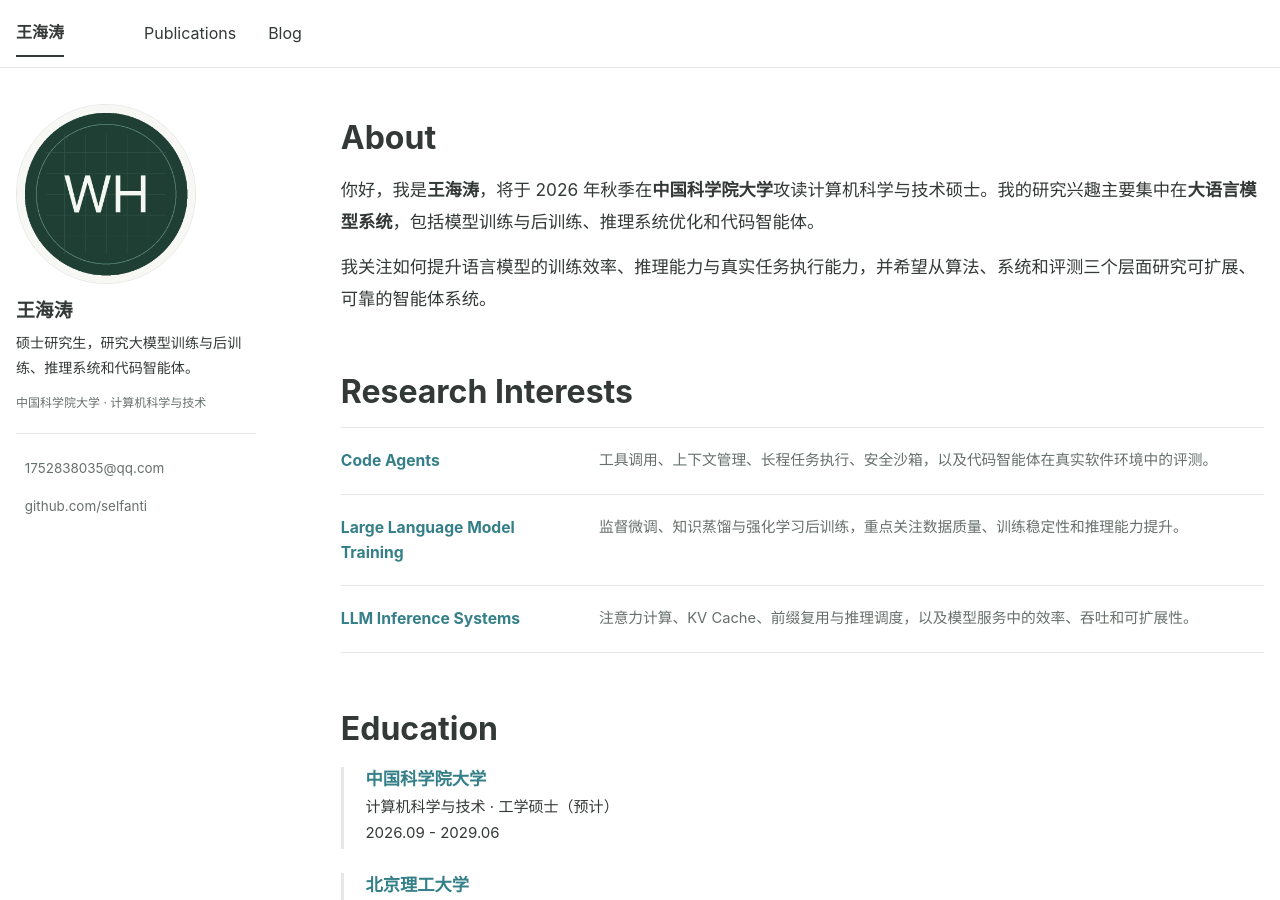
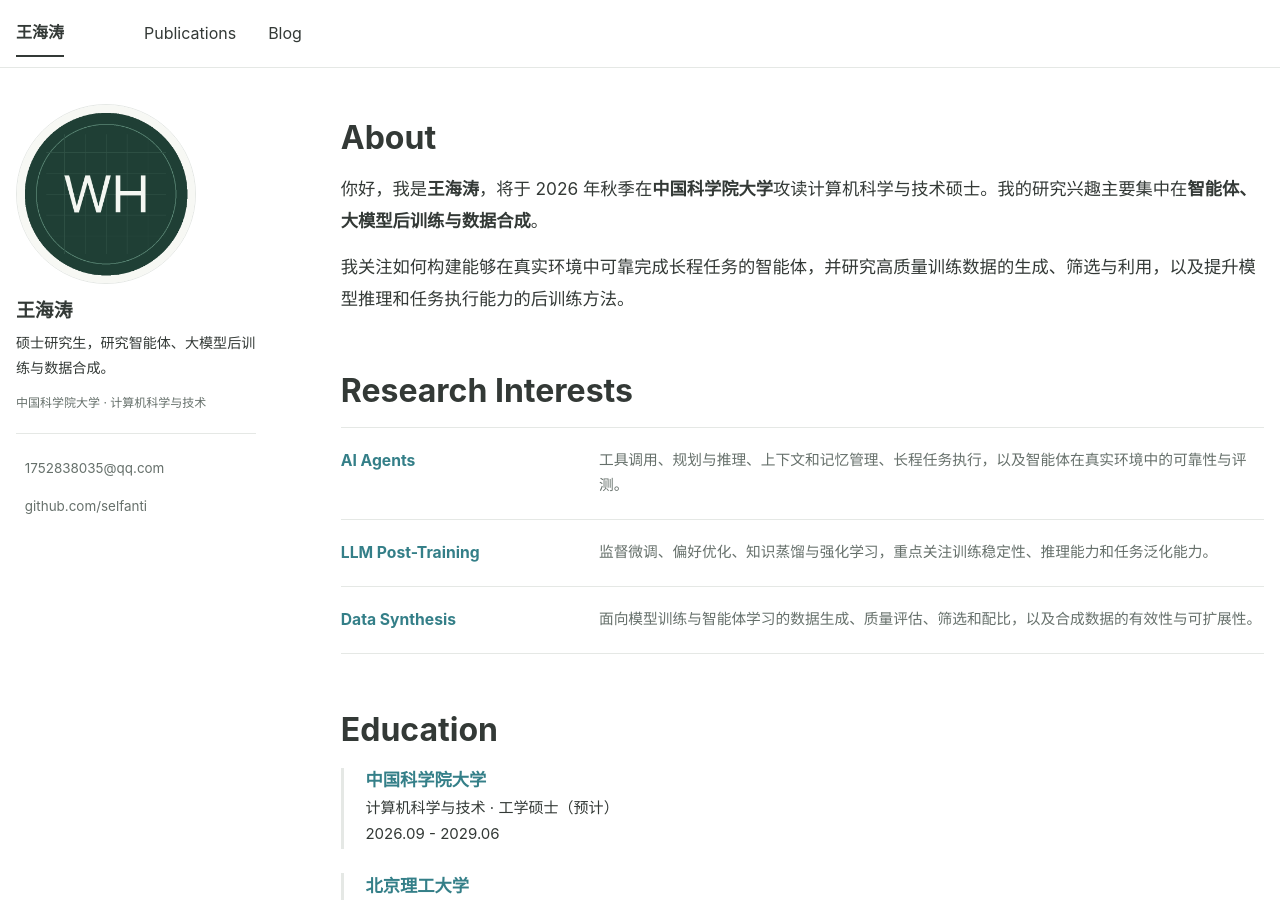
Before and after one commit to selfanti/selfanti.github.io, a Jekyll site: the page built from _pages/about.md, in a window 1280 px wide and 900 px high. Built offline with Jekyll 4.4.1, drawn with Linux system fonts in a browser that asks for light colours; a script that is not in the unit is left out.

Commit message:
Update research interests

```diff
--- a/_config.yml
+++ b/_config.yml
@@ -3,7 +3,7 @@ site_theme: "default"
 title: "王海涛"
 title_separator: "·"
 name: &name "王海涛"
-description: &description "王海涛的个人主页，关注大模型训练、推理优化、强化学习与代码智能体。"
+description: &description "王海涛的个人主页，关注智能体、大模型后训练与数据合成。"
 url: "https://selfanti.github.io"
 baseurl: ""
 repository: "selfanti/selfanti.github.io"
@@ -12,7 +12,7 @@ timezone: "Asia/Shanghai"
 author:
   avatar: "profile-avatar.png"
   name: "王海涛"
-  bio: "硕士研究生，研究大模型训练与后训练、推理系统和代码智能体。"
+  bio: "硕士研究生，研究智能体、大模型后训练与数据合成。"
   employer: "中国科学院大学 · 计算机科学与技术"
   email: "1752838035@qq.com"
   github: "selfanti"
--- a/_pages/about.md
+++ b/_pages/about.md
@@ -7,24 +7,24 @@ classes: home-page
 
 <section class="academic-about" aria-labelledby="about-title">
   <h1 id="about-title">About</h1>
-  <p>你好，我是<strong>王海涛</strong>，将于 2026 年秋季在<strong>中国科学院大学</strong>攻读计算机科学与技术硕士。我的研究兴趣主要集中在<strong>大语言模型系统</strong>，包括模型训练与后训练、推理系统优化和代码智能体。</p>
-  <p>我关注如何提升语言模型的训练效率、推理能力与真实任务执行能力，并希望从算法、系统和评测三个层面研究可扩展、可靠的智能体系统。</p>
+  <p>你好，我是<strong>王海涛</strong>，将于 2026 年秋季在<strong>中国科学院大学</strong>攻读计算机科学与技术硕士。我的研究兴趣主要集中在<strong>智能体、大模型后训练与数据合成</strong>。</p>
+  <p>我关注如何构建能够在真实环境中可靠完成长程任务的智能体，并研究高质量训练数据的生成、筛选与利用，以及提升模型推理和任务执行能力的后训练方法。</p>
 </section>
 
 <section class="research-section" aria-labelledby="research-title">
   <h2 id="research-title">Research Interests</h2>
   <div class="research-interest-list">
     <article>
-      <h3>Code Agents</h3>
-      <p>工具调用、上下文管理、长程任务执行、安全沙箱，以及代码智能体在真实软件环境中的评测。</p>
+      <h3>AI Agents</h3>
+      <p>工具调用、规划与推理、上下文和记忆管理、长程任务执行，以及智能体在真实环境中的可靠性与评测。</p>
     </article>
     <article>
-      <h3>Large Language Model Training</h3>
-      <p>监督微调、知识蒸馏与强化学习后训练，重点关注数据质量、训练稳定性和推理能力提升。</p>
+      <h3>LLM Post-Training</h3>
+      <p>监督微调、偏好优化、知识蒸馏与强化学习，重点关注训练稳定性、推理能力和任务泛化能力。</p>
     </article>
     <article>
-      <h3>LLM Inference Systems</h3>
-      <p>注意力计算、KV Cache、前缀复用与推理调度，以及模型服务中的效率、吞吐和可扩展性。</p>
+      <h3>Data Synthesis</h3>
+      <p>面向模型训练与智能体学习的数据生成、质量评估、筛选和配比，以及合成数据的有效性与可扩展性。</p>
     </article>
   </div>
 </section>
```
